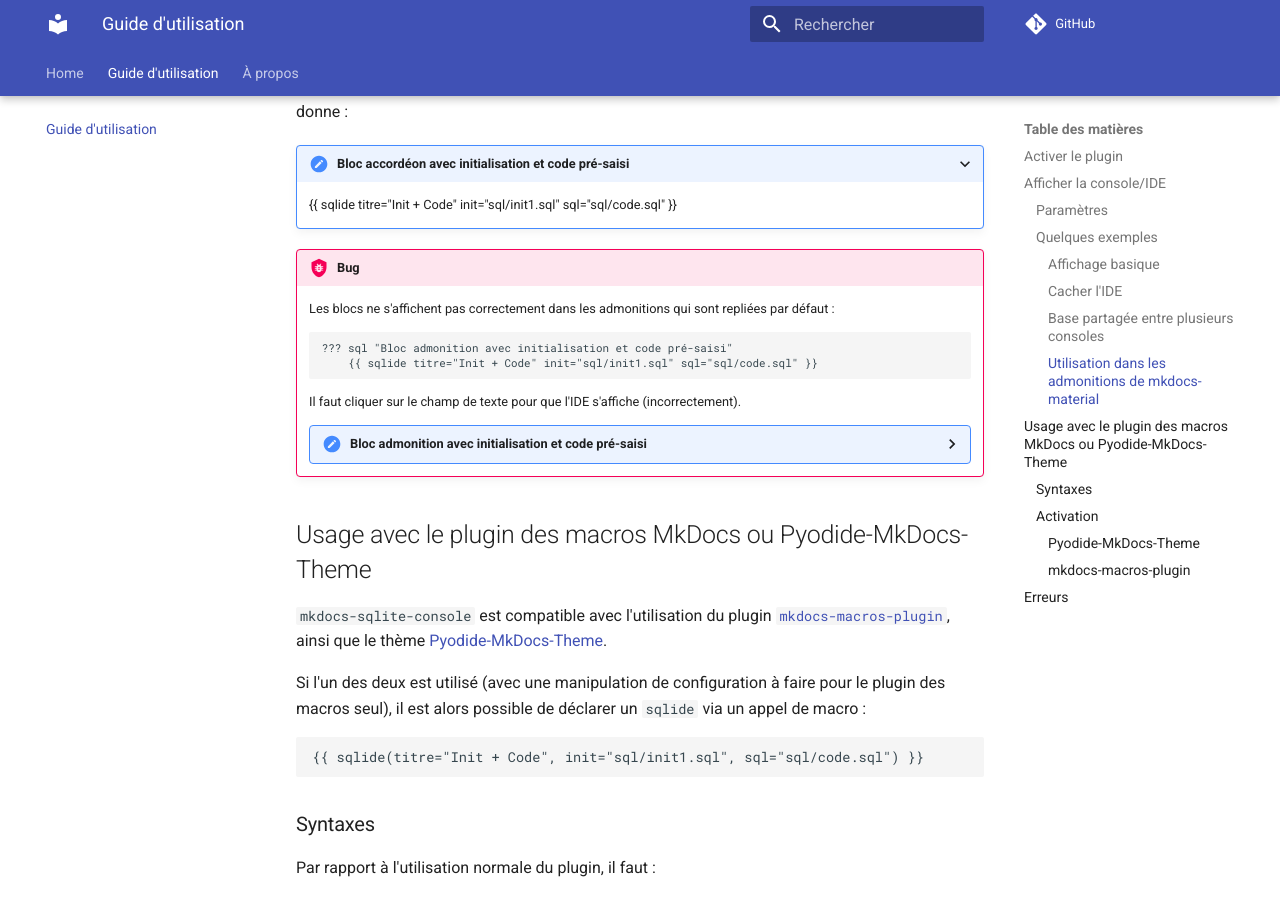
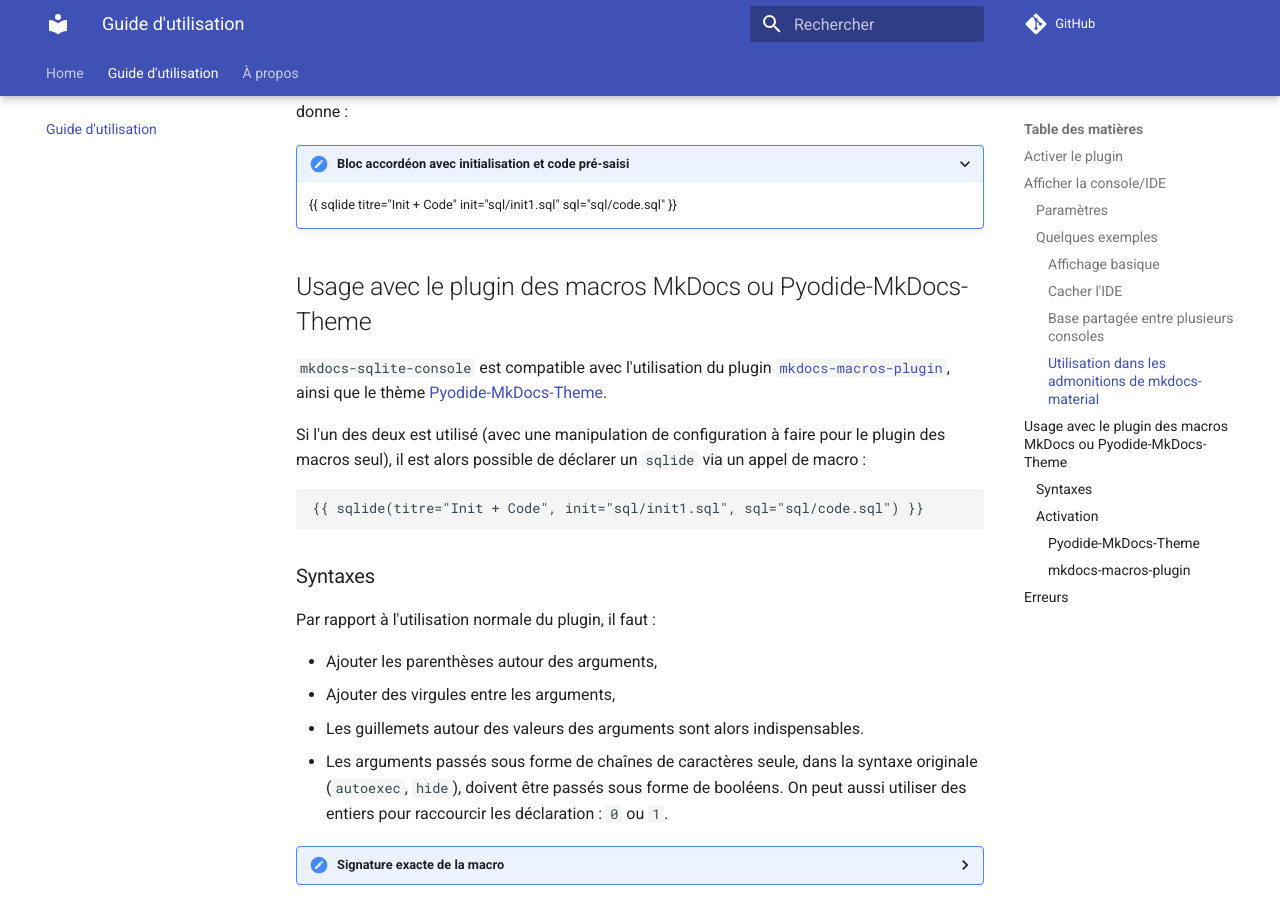
Before and after one commit to Epithumia/mkdocs-sqlite-console, an MkDocs documentation site: the page built from docs/usage.md, in a window 1280 px wide and 900 px high, scrolled down 3355 px. Built offline with MkDocs 1.6.1 and Material for MkDocs 9.7.7, drawn with Linux system fonts in a browser that asks for light colours; comment, search, counter and statistics services are not loaded.

Commit message:
Bug avec les admonitions repliés qui n'est plus d'actualité

````diff
--- a/docs/usage.md
+++ b/docs/usage.md
@@ -147,16 +147,6 @@
 ???+ sql "Bloc accordéon avec initialisation et code pré-saisi"
     {{ sqlide titre="Init + Code" init="sql/init1.sql" sql="sql/code.sql" }}
 
-!!! bug
-    Les blocs ne s'affichent pas correctement dans les admonitions qui sont repliées par défaut :
-    ```markdown
-    ??? sql "Bloc admonition avec initialisation et code pré-saisi"
-        {{ sqlide titre="Init + Code" init="sql/init1.sql" sql="sql/code.sql" }}
-    ```
-    Il faut cliquer sur le champ de texte pour que l'IDE s'affiche (incorrectement).
-    ??? sql "Bloc admonition avec initialisation et code pré-saisi"
-        {{ sqlide titre="Init + Code" init="sql/init1.sql" sql="sql/code.sql" }}
-
 ## Usage avec le plugin des macros MkDocs ou Pyodide-MkDocs-Theme { #as-macros }
 
 `mkdocs-sqlite-console` est compatible avec l'utilisation du plugin [`mkdocs-macros-plugin`](https://mkdocs-macros-plugin.readthedocs.io/en/latest/), ainsi que le thème [Pyodide-MkDocs-Theme](https://frederic-zinelli.gitlab.io/pyodide-mkdocs-theme/).
````
